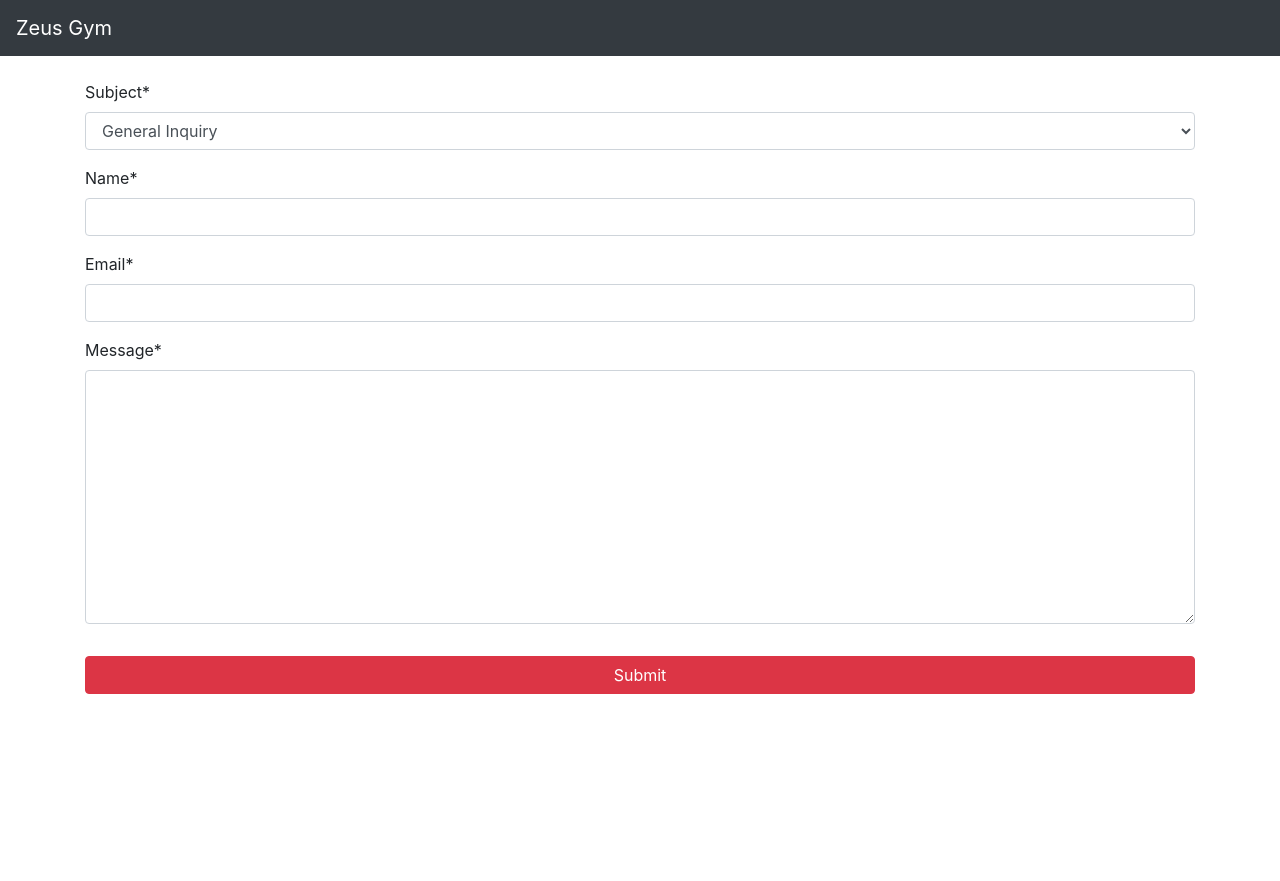
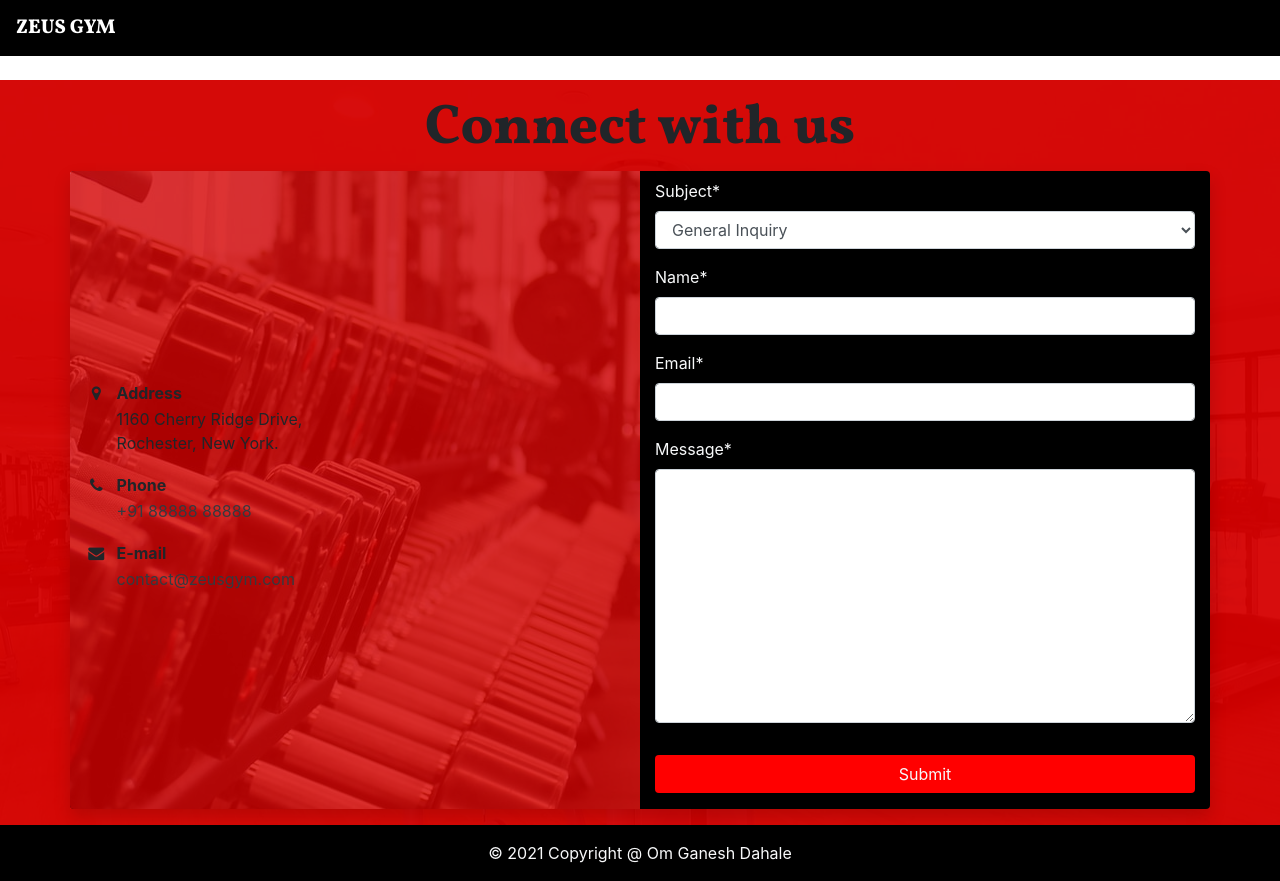
Before and after one commit to omganeshdahale/business-website, a Django app: page / in a window 1280 px wide. Before the commit the page ends 694 px from the top, so only its background shows below. Run offline with Django 3.2, Linux system fonts and the light colour scheme; some libraries are stand-ins or nearby versions.

Commit message:
style contact form

```diff
--- a/core/models.py
+++ b/core/models.py
@@ -9,7 +9,7 @@ class Contact(models.Model):
     email = models.EmailField(max_length=100)
 
     def __str__(self):
-        return f'{self.date_created} - {self.email}'
+        return f'{self.date_created} - {self.name}'
 
     class Meta:
         abstract = True
--- /dev/null
+++ b/core/static/core/css/home.css
@@ -0,0 +1,31 @@
+.form-container-fluid{
+    background-image: url('/static/core/img/contact_cont_bg.jpg');
+    background-position: center;
+    position: relative;
+    padding: 0;
+    overflow:hidden;
+}
+.form-container-fluid-overlay{
+    position: absolute;
+    height: 100%;
+    width: 100%;
+    background-color: #d50000;
+    opacity: 0.95;
+}
+.form-container-row{
+    box-shadow: 0 .5rem 1rem rgba(0,0,0,.15);
+}
+.form-social{
+    background-image: url('/static/core/img/contact_social_bg.jpg');
+    background-position: center;
+    position: relative;
+    padding: 0;
+    overflow:hidden;
+}
+.form-social-overlay{
+    position: absolute;
+    height: 100%;
+    width: 100%;
+    background-color: #d50000;
+    opacity: 0.8;
+}
--- a/core/templates/core/contact_form.html
+++ b/core/templates/core/contact_form.html
@@ -6,6 +6,6 @@
         {{ co_form|crispy }}
     </fieldset>
     <div class="form-group">
-        <button class="btn btn-danger btn-block" type="submit">Submit</button>
+        <button class="btn btn-block bg-red text-light" type="submit">Submit</button>
     </div>
 </form>
--- a/core/templates/core/home.html
+++ b/core/templates/core/home.html
@@ -4,8 +4,61 @@
 {% endblock navbar_nav %}
 
 {% block content %}
-    {% include 'core/choice_form.html' %}
-    {% include 'core/contact_form.html' %}
+    <link rel="stylesheet" type="text/css" href="{% static 'core/css/home.css' %}">
 
-    <script src="{% static 'core/auto_submit.js' %}"></script>
+    <div class="container-fluid mt-4 form-container-fluid">
+        <div class="form-container-fluid-overlay"></div>
+        <h2 class="position-relative text-center display-4 mt-3" style="font-family: 'Vollkorn', serif;">Connect with us</h2>
+
+        <!-- Contact Form -->
+        <div class="container mb-3 position-relative form-container">
+            <div class="row form-container-row">
+                <div class="col-sm-6 rounded-left d-flex align-items-center form-social">
+                    <div class="form-social-overlay"></div>
+                    <div class="row mx-auto pt-2">
+                        <div class="col-12">
+                            <table>
+                                <tr>
+                                    <td rowspan="2" valign="top"><i class="position-relative mr-2 fa fa-fw fa-map-marker"></i></td>
+                                    <td><p class="mb-0 font-weight-bold">Address</p></td>
+                                </tr>
+                                <tr>
+                                    <td><p>1160 Cherry Ridge Drive,<br>Rochester, New York.</p></td>
+                                </tr>
+                            </table>
+                        </div>
+                        <div class="col-12">
+                            <table>
+                                <tr>
+                                    <td rowspan="2" valign="top"><i class="position-relative mr-2 fa fa-fw fa-phone"></i></td>
+                                    <td><p class="mb-0 font-weight-bold">Phone</p></td>
+                                </tr>
+                                <tr>
+                                    <td><p><a class="text-dark" href="tel:#">+91 88888 88888</a></p></td>
+                                </tr>
+                            </table>
+                        </div>
+                        <div class="col-12">
+                            <table>
+                                <tr>
+                                    <td rowspan="2" valign="top"><i class="position-relative mr-2 fa fa-fw fa-envelope"></i></td>
+                                    <td><p class="mb-0 font-weight-bold">E-mail</p></td>
+                                </tr>
+                                <tr>
+                                    <td><p><a class="text-dark" href="mailto:#">contact@zeusgym.com</a></p></td>
+                                </tr>
+                            </table>
+                        </div>
+                    </div>
+                </div>
+                <div class="col-sm-6 rounded-right pt-2 bg-black text-light">
+                    {% include 'core/choice_form.html' %}
+                    {% include 'core/contact_form.html' %}
+                </div>
+            </div>
+        </div>
+    </div>
+
+    <script src="{% static 'core/js/auto_submit.js' %}"></script>
+
 {% endblock content %}
--- a/myproject/settings.py
+++ b/myproject/settings.py
@@ -123,6 +123,11 @@ USE_TZ = True
 
 STATIC_URL = '/static/'
 
+# Add static file directory
+STATICFILES_DIRS = (
+    BASE_DIR / 'static',
+)
+
 # Default primary key field type
 # https://docs.djangoproject.com/en/3.2/ref/settings/#default-auto-field
 
--- /dev/null
+++ b/static/css/base.css
@@ -0,0 +1,6 @@
+.bg-black{
+    background-color: black;
+}
+.bg-red{
+    background-color: red;
+}
--- a/templates/base.html
+++ b/templates/base.html
@@ -1,3 +1,4 @@
+{% load static %}
 <!DOCTYPE html>
 <html lang="en">
     <head>
@@ -8,14 +9,22 @@
         <!-- Bootstrap CSS -->
         <link rel="stylesheet" href="https://maxcdn.bootstrapcdn.com/bootstrap/4.0.0/css/bootstrap.min.css" integrity="sha384-Gn5384xqQ1aoWXA+058RXPxPg6fy4IWvTNh0E263XmFcJlSAwiGgFAW/dAiS6JXm" crossorigin="anonymous">
 
+        <!-- Font Awesome CSS -->
+        <link rel="stylesheet" href="https://stackpath.bootstrapcdn.com/font-awesome/4.7.0/css/font-awesome.min.css" integrity="sha384-wvfXpqpZZVQGK6TAh5PVlGOfQNHSoD2xbE+QkPxCAFlNEevoEH3Sl0sibVcOQVnN" crossorigin="anonymous">
+
+        <link rel="stylesheet" href="{% static 'css/base.css' %}">
+
+        <link rel="preconnect" href="https://fonts.gstatic.com">
+        <link href="https://fonts.googleapis.com/css2?family=Vollkorn:wght@800&display=swap" rel="stylesheet">
+
         <title>
-            {% block title%}Zeus Gym{% endblock title%}
+            {% block title%}ZEUS GYM{% endblock title%}
         </title>
     </head>
     <body>
-        <nav class="navbar navbar-expand-md bg-dark navbar-dark sticky-top">
+        <nav class="navbar navbar-expand-md bg-black navbar-dark sticky-top">
             <!-- Brand -->
-            <a class="navbar-brand" href="#">Zeus Gym</a>
+            <a class="navbar-brand" href="#" style="font-family: 'Vollkorn', serif;">ZEUS GYM</a>
 
             <!-- Toggler Button -->
             <button class="navbar-toggler" data-toggle="collapse" data-target="#navbar-links">
@@ -29,22 +38,29 @@
                 </ul>
             </div>
         </nav>
-        <div class="container mt-4 mb-4">
+
         {% if messages%}
             {% for message in messages %}
                 {% if message.tags == 'error' %}
-                        <div class="alert alert-danger">
+                    <div class="alert alert-danger rounded-0">
                         {{ message }}
                     </div>
                 {% else %}
-                        <div class="alert alert-{{ message.tags }}">
+                    <div class="alert alert-{{ message.tags }} rounded-0">
                         {{ message }}
                     </div>
                 {% endif %}
             {% endfor %}
         {% endif%}
         {% block content %}{% endblock content %}
+
+        <!-- Footer -->
+        <footer class="bg-black text-light">
+            <!-- Copyright -->
+            <div class="footer-copyright text-center py-3">© 2021 Copyright @
+                <a href="#" class="text-light"> Om Ganesh Dahale</a>
             </div>
+        </footer>
 
         <!-- Optional JavaScript -->
         <!-- jQuery first, then Popper.js, then Bootstrap JS -->
```
Also changed, not shown: core/static/core/img/contact_cont_bg.jpg (added), core/static/core/img/contact_social_bg.jpg (added), core/static/core/js/auto_submit.js (renamed from core/static/core/auto_submit.js). Lines whose indentation alone changed are shown as unchanged.
